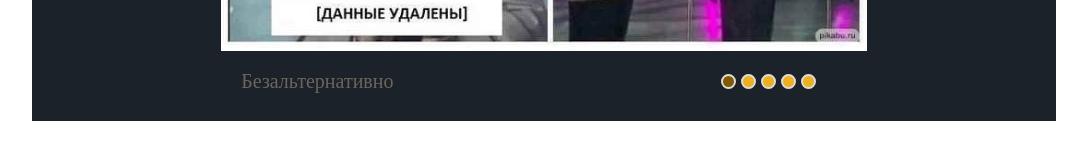
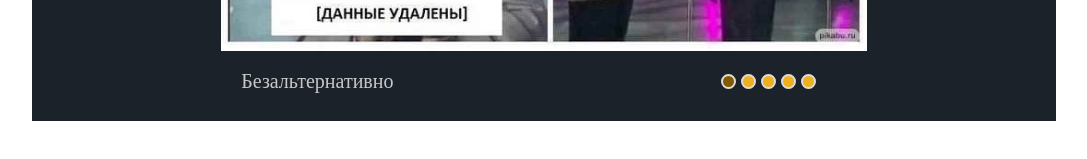
Before and after one commit to Lneer/cssMemSlider, a plain HTML site: page cssMemSlider/index.html in a window 1280 px wide. Shown: the part 471-630 px from the top of the page, without its empty margins (96-1183 px from the left). Drawn offline with Linux system fonts and the light colour scheme.

Commit message:
fix: description color (May 16, 2022 17.08)

```diff
--- a/cssMemSlider/style.css
+++ b/cssMemSlider/style.css
@@ -63,7 +63,7 @@ html,body{
     display: flex;
     width: max-content;
     align-self: center;
-    color: rgb(106, 101, 93);
+    color: rgb(200, 200, 200);
     font-size: calc(100% / 0.5);
     transition: 0.8s;
     grid-column-start: 1;
```
